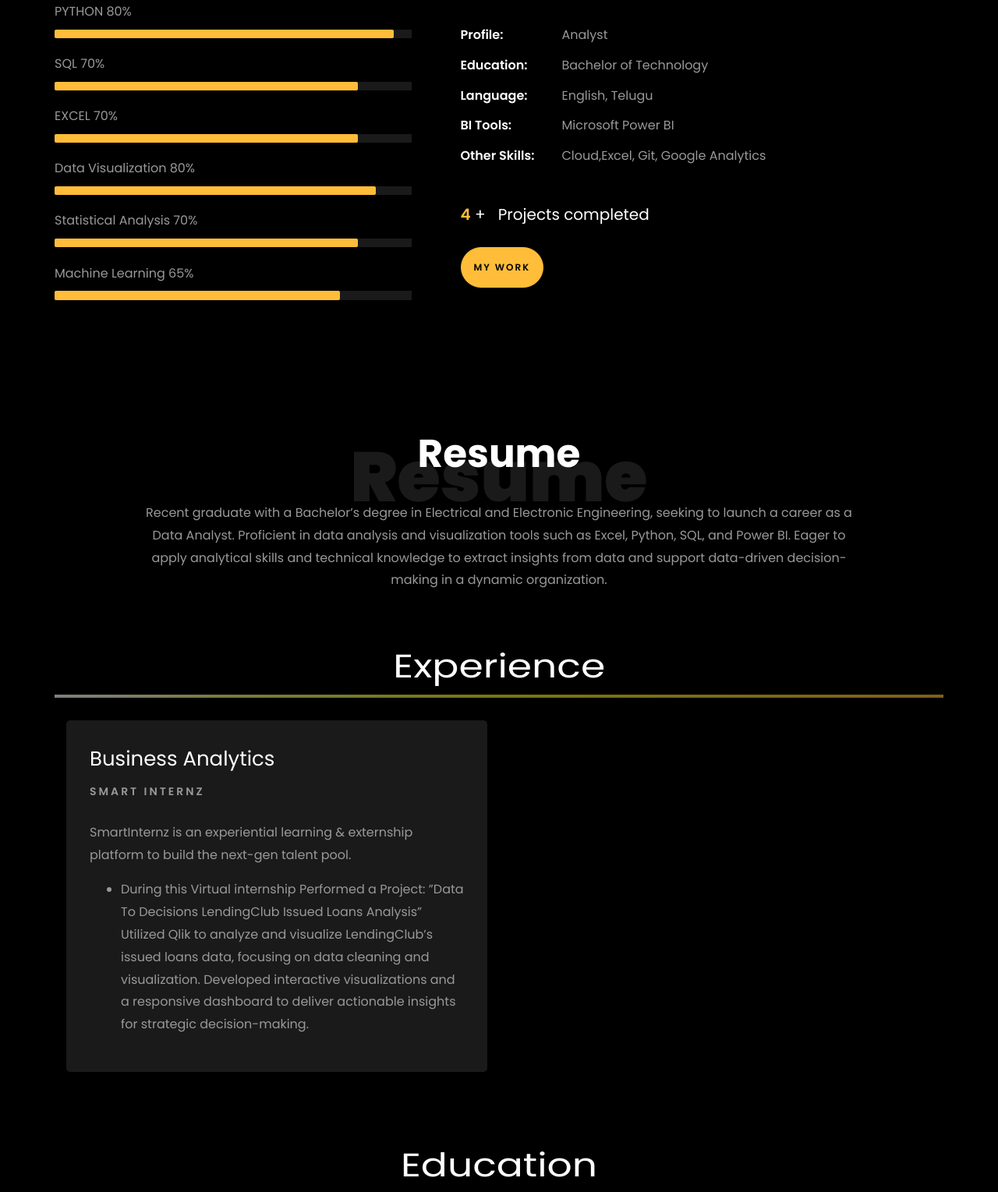
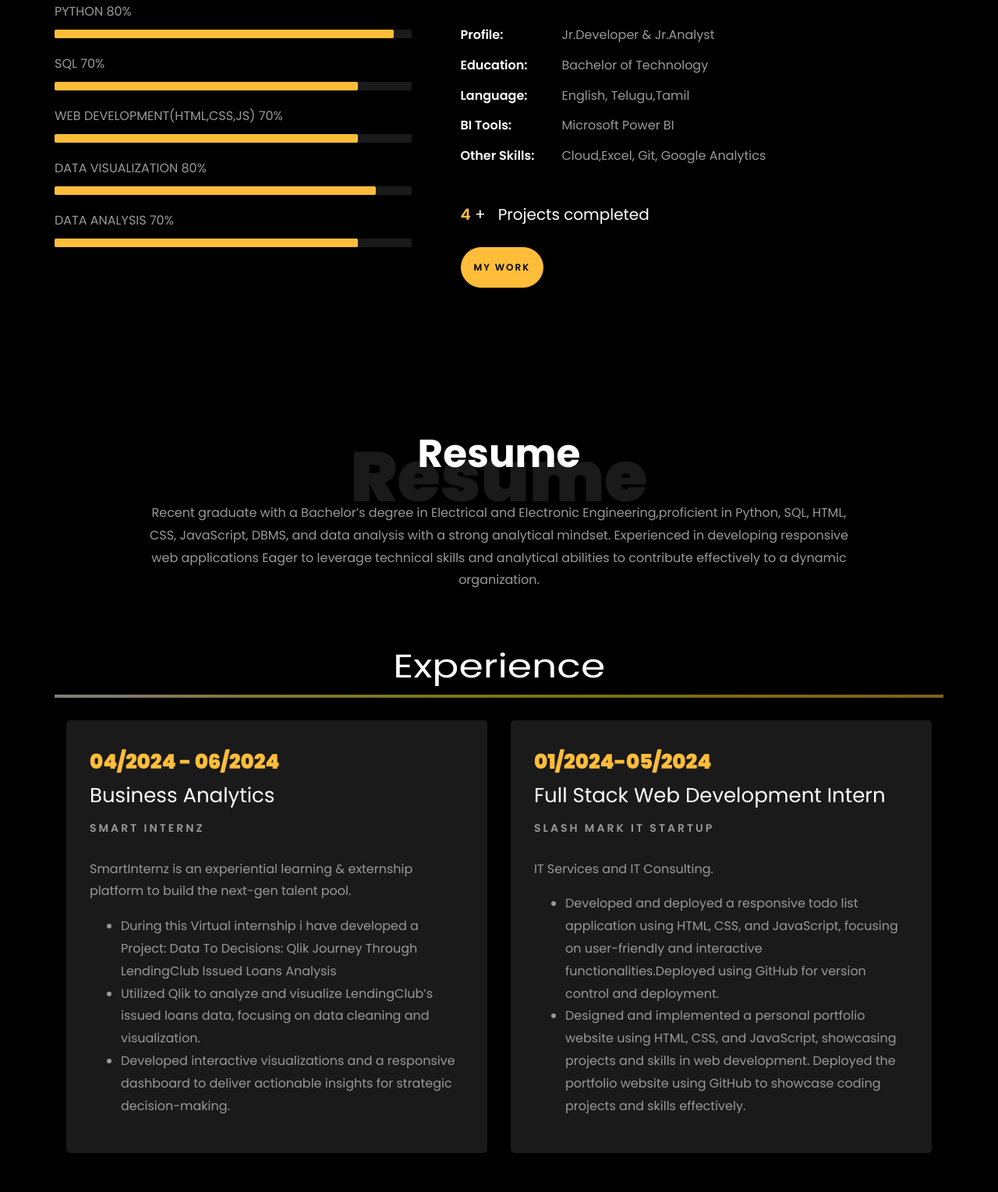
Before and after one commit to Anandbabu-patnam/My-Portfolio, a plain HTML site: page index.html in a window 1280 px wide. Shown: the part 1114-2643 px from the top of the page at 78% size. Drawn offline with Linux system fonts and the light colour scheme; files whose address does not match are found by name.

Commit message:
Add files via upload

```diff
--- a/index.html
+++ b/index.html
@@ -240,28 +240,26 @@
 											aria-valuemax="100"></div>
 									</div>
 
-									<span>EXCEL</span> <span class="pull-right">70%</span>
+									<span>WEB DEVELOPMENT(HTML,CSS,JS)</span> <span class="pull-right">70%</span>
 									<div class="progress">
 										<div class="progress-bar" role="progressbar" style="width: 85%" aria-valuenow="85" aria-valuemin="0"
 											aria-valuemax="100"></div>
 									</div>
 
-									<span>Data Visualization</span> <span class="pull-right">80%</span>
+									<span>DATA VISUALIZATION </span> <span class="pull-right">80%</span>
 									<div class="progress">
 										<div class="progress-bar" role="progressbar" style="width: 90%" aria-valuenow="90" aria-valuemin="0"
 											aria-valuemax="100"></div>
 									</div>
 
-									<span>Statistical Analysis</span> <span class="pull-right">70%</span>
+									<span>DATA ANALYSIS </span> <span class="pull-right">70%</span>
 									<div class="progress">
 										<div class="progress-bar" role="progressbar" style="width: 85%" aria-valuenow="85" aria-valuemin="0"
 											aria-valuemax="100"></div>
-									</div>
 
-									<span>Machine Learning</span> <span class="pull-right">65%</span>
-									<div class="progress">
-										<div class="progress-bar" role="progressbar" style="width: 80%" aria-valuenow="80" aria-valuemin="0"
-											aria-valuemax="100"></div>
+
+
+
 									</div>
 								</div>
 							</div>
@@ -275,16 +273,14 @@
 								<h1 class="big">About</h1>
 								<h2 class="mb-4">About Me</h2>
 
-								<p>Recent graduate with a Bachelor’s degree in Electrical and Electronic Engineering, seeking to launch a career as a
-									Data Analyst. Proficient in data analysis and visualization tools such as Excel, Python, SQL, and Power BI. Eager to
-									apply analytical skills and technical knowledge to extract insights from data and support data-driven decision-making
-									in a dynamic organization.</p>
+								<p>Recent graduate with a Bachelor’s degree in Electrical and Electronic Engineering,proficient in Python, SQL, HTML, CSS, JavaScript, DBMS, and data analysis with a strong analytical mindset. Experienced in developing responsive web applications
+									Eager to leverage technical skills and analytical abilities to contribute effectively to a dynamic organization.</p>
 
 								<ul class="about-info mt-4 px-md-0 px-2">
-									<li class="d-flex"><span>Profile:</span> Analyst</span></li>
+									<li class="d-flex"><span>Profile:</span> Jr.Developer & Jr.Analyst</span></li>
 
 									<li class="d-flex"><span>Education:</span> <span>Bachelor of Technology </span></li>
-									<li class="d-flex"><span>Language:</span> <span>English, Telugu</span></li>
+									<li class="d-flex"><span>Language:</span> <span>English, Telugu,Tamil</span></li>
 									<li class="d-flex"><span>BI Tools:</span> <span>Microsoft Power BI</span></li>
 									<li class="d-flex"><span>Other Skills:</span> <span>Cloud,Excel, Git, Google Analytics </span></li>
 
@@ -318,7 +314,7 @@
           <div class="col-md-10 heading-section text-center ftco-animate">
           	<h1 class="big big-2">Resume</h1>
             <h2 class="mb-4">Resume</h2>
-            <p>Recent graduate with a Bachelor’s degree in Electrical and Electronic Engineering, seeking to launch a career as a Data Analyst. Proficient in data analysis and visualization tools such as Excel, Python, SQL, and Power BI. Eager to apply analytical skills and technical knowledge to extract insights from data and support data-driven decision-making in a dynamic organization.</p>
+            <p>Recent graduate with a Bachelor’s degree in Electrical and Electronic Engineering,proficient in Python, SQL, HTML, CSS, JavaScript, DBMS, and data analysis with a strong analytical mindset. Experienced in developing responsive web applications Eager to leverage technical skills and analytical abilities to contribute effectively to a dynamic organization.</p>
           </div>
         </div>
 
@@ -329,20 +325,32 @@
 		<br>
 
 		<div class="row">
+				<div class="col-md-6">
+					<div class="resume-wrap ftco-animate">
+						<span class="date">04/2024 - 06/2024 </span>
+						<h2>Business Analytics</h2>
+						<span class="position">Smart Internz</span>
+						<p class="mt-4">SmartInternz is an experiential learning & externship platform to build the next-gen talent pool.
+							<ul>
+								<li>During this Virtual internship i have developed a Project: Data To Decisions: Qlik Journey Through LendingClub Issued Loans Analysis</li>
+								<li>Utilized Qlik to analyze and visualize LendingClub’s issued loans data, focusing on data cleaning and visualization.</li>
+								<li>Developed interactive visualizations and a responsive dashboard to deliver actionable insights for strategic decision-making.</li>
+							</ul>
+						</p>
+					</div>
 
+				</div>
 
 				<div class="col-md-6">
 					<div class="resume-wrap ftco-animate">
+						<span class="date">01/2024-05/2024</span>
+						<h2>Full Stack Web Development Intern</h2>
+						<span class="position">Slash Mark IT Startup</span>
+						<p class="mt-4">IT Services and IT Consulting.
+							<ul>
+								<li>Developed and deployed a responsive todo list application using HTML, CSS, and JavaScript, focusing on user-friendly and interactive functionalities.Deployed using GitHub for version control and deployment.</li>
+								<li>Designed and implemented a personal portfolio website using HTML, CSS, and JavaScript, showcasing projects and skills in web development. Deployed the portfolio website using GitHub to showcase coding projects and skills effectively.</li>
 
-						<h2>Business Analytics</h2>
-						<span class="position">Smart internz</span>
-						<p class="mt-4">
-							SmartInternz is an experiential learning & externship platform to build the next-gen talent pool.
-							<ul>
-								<li>During this Virtual internship Performed  a Project: ”Data To Decisions LendingClub Issued Loans Analysis”
-									Utilized Qlik to analyze and visualize LendingClub’s issued loans data, focusing on data cleaning and visualization.
-									Developed interactive visualizations and a responsive dashboard to deliver actionable insights for strategic
-									decision-making.</li>
 							</ul>
 						</p>
 					</div>
@@ -352,6 +360,7 @@
 
 		<br>
 		<br>
+
 
 		<div class="row">
 			<h1 class="big-4">Education</h1>
@@ -381,7 +390,7 @@
 
     		<div class="row justify-content-center mt-5">
     			<div class="col-md-6 text-center ftco-animate">
-    				<p><a href="https://drive.google.com/file/d/1FV4xujte96E9SASO6hP8b7lW1Ni-czWS/view" class="btn btn-primary py-4 px-5">Download CV</a></p>
+    				<p><a href="https://www.overleaf.com/latex/templates/faangpath-simple-template/npsfpdqnxmbc" class="btn btn-primary py-4 px-5">Free Resume Template</a></p>
     			</div>
     		</div>
     	</div>
@@ -395,7 +404,7 @@
           <div class="col-md-7 heading-section text-center ftco-animate">
             <h1 class="big big-2">Projects</h1>
             <h2 class="mb-4">Projects</h2>
-            <p>Below are the sample Data Analytics projects on SQL, Python, Power BI & ML.</p>
+            <p>Below are the sample projects.</p>
           </div>
         </div>
         <div class="row d-flex">
@@ -425,14 +434,12 @@
           </div>
           <div class="col-md-4 d-flex ftco-animate">
           	<div class="blog-entry">
-              <a href="https://github.com/Anandbabu-patnam/bharat-intern-task/blob/main/_bharat.ipynb" class="block-20 zoom-effect" style="background-image: url('images/proj_3.jpg');">
+              <a href="https://github.com/Anandbabu-patnam/AB-TO-DO-LIST-WEB?tab=readme-ov-file" class="block-20 zoom-effect" style="background-image: url('images/proj_3.jpg');">
               </a>
               <div class="text mt-3 float-right d-block">
 
-                <h3 class="heading"><a href="https://github.com/Anandbabu-patnam/bharat-intern-task/blob/main/_bharat.ipynb">Stock Prediction</a></h3>
-                <p>Built a recurrent neural network (LSTM) model to predict future stock prices. Employed time
-					series analysis techniques and deep learning to extract patterns from historical data. Evaluated model performance
-					using standard metrics</p>
+                <h3 class="heading"><a href="https://github.com/Anandbabu-patnam/AB-TO-DO-LIST-WEB?tab=readme-ov-file">TO-DO-LIST</a></h3>
+                <p>Developed and deployed a responsive todo list application using HTML, CSS, and JavaScript, focusing on user-friendly and interactive functionalities.Deployed using GitHub for version control and deployment.</p>
               </div>
             </div>
           </div>
@@ -472,7 +479,7 @@
 							  <h2>More projects on<span> Github  </span> </h2>
 							  <div class="heading"> <h4> I love to solve business problems &amp; uncover hidden data stories </h4>
 							  <br>
-							  <p><a href="https://github.com/Anandbabu-patnam" class="btn btn-primary py-3 px-5">GitHub</a></p>
+							  <p><a href="https://github.com/Anandbabu-patnam/My-Certifications" class="btn btn-primary py-3 px-5">Click to see my certifications</a></p>
 							  </div>
 						  </div>
 					  </div>
```
